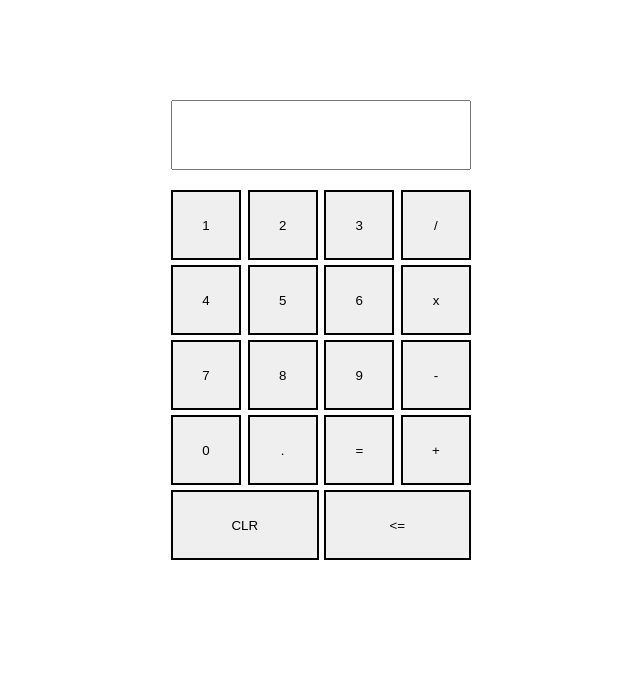
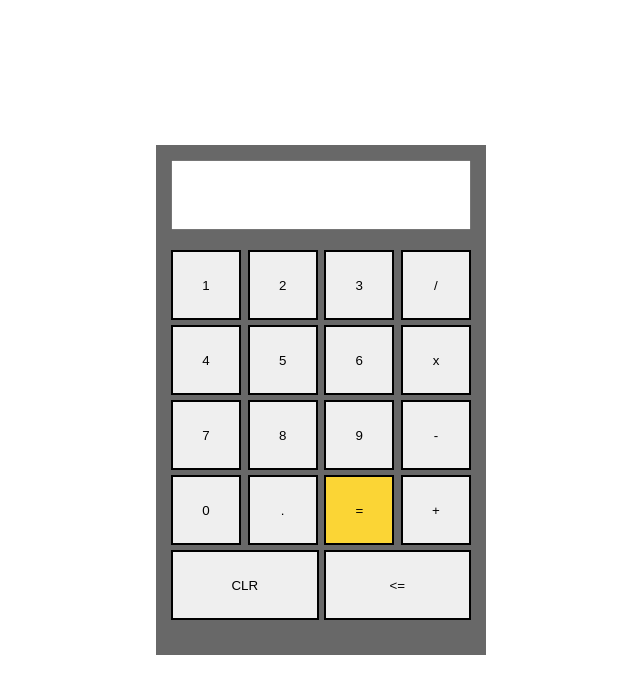
Before and after one commit to joltikxz/calculator-top, a plain HTML site: page index.html in a window 1280 px wide. Shown: the whole page, without its empty margins (319-959 px from the left). Drawn offline with Linux system fonts and the light colour scheme.

Commit message:
beta ui fix

```diff
--- a/script.js
+++ b/script.js
@@ -20,6 +20,9 @@ let equals = document.querySelector('.equals');
 
 let clear = document.querySelector('.clear');
 let backSpace = document.querySelector('.backspace');
+
+//setting the background of equals button
+equals.style.backgroundColor = '#fbd535 ';
 
 //flag for numerical input
 let flag = false;
--- a/style.css
+++ b/style.css
@@ -2,27 +2,33 @@
     box-sizing: border-box;
 }
 
-body {
-    display: flex;
+html, body {
+    margin: 0;
+    padding: 0;
+  }
+
+  body {
+    min-height: 100vh;
+    display: flex; /* Ensure body is at least the viewport height */
     flex-direction: column;
-    margin: 0;
-}
+    justify-content: center;
+    align-items: center;
+  }
 
 .calc-container {
     display: flex;
     flex-direction: column;
     justify-content: center;
     align-items: center;
-    margin-top: 100px;
-    margin-left: auto;
-    margin-right: auto;
+    height: fit-content;
+    padding: 15px;
+    background-color: rgb(104, 104, 104);
 }
 
 .buttons-container {
     display: flex;
     flex-wrap: wrap;
     max-width: 300px;
-    max-height: 300px;
     margin: 20px auto;
     justify-content: space-between;
     align-content: baseline;
```
